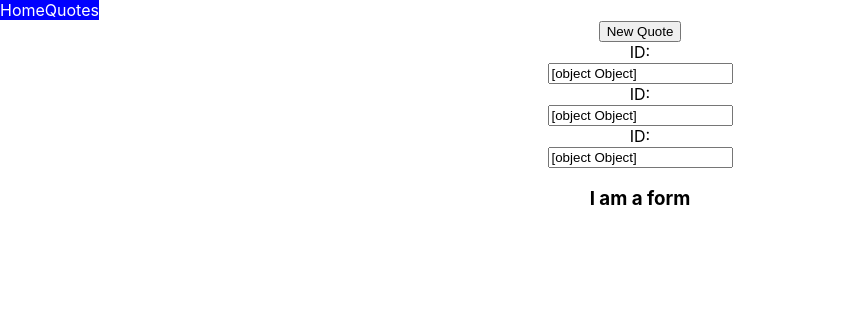
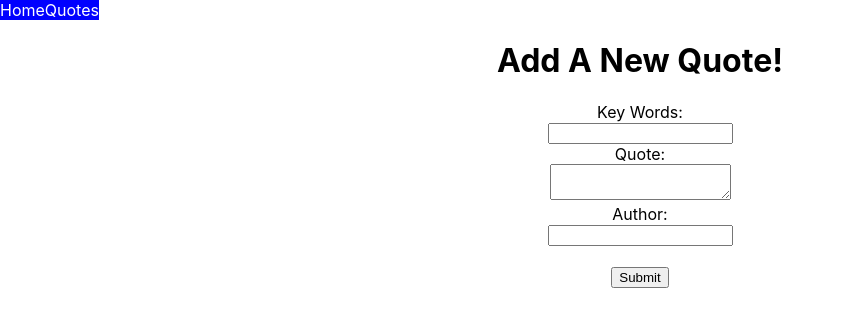
Before and after one commit to biancancanal/motivational-quotes-app, a React (Create React App) app: page /quotes/new in a window 1280 px wide. Shown: the top 326 px of the page, without its empty margins (0-844 px from the left). Built offline with nearby package versions, Linux system fonts and the light colour scheme.

Commit message:
Setup handleChange

```diff
--- a/db.json
+++ b/db.json
@@ -1,9 +1,16 @@
 {
-    "quotes" : [
-        {
-            "id": 1,
-            "quote": "you can do this!",
-            "author": "Nancy"
-        }
-    ]
+  "quotes": [
+    {
+      "keyword": "Education ",
+      "quote": "Education is the passport to the future, for tomorrow belongs to those who prepare for it today.",
+      "author": "Malcolm X",
+      "id": 1
+    },
+    {
+      "keyword": "Change",
+      "quote": "Be the change you wish to see in the world. ",
+      "author": "Mahatma Ghandi",
+      "id": 2
+    }
+  ]
 }
--- a/src/components/Home.js
+++ b/src/components/Home.js
@@ -5,6 +5,10 @@ const Home = () => {
             <div>
                 <h1>Motivational Quotes!</h1>
                 <hr/>
+                <p>Welcome to the Motivational Quotes App!
+                    Here you can create and store your favorite phrases written by the most inspiring people you know!
+                    To get started, click on the <em>Quotes</em> tab.
+                </p>
             </div>
         )
     }
--- a/src/containers/NewQuote.js
+++ b/src/containers/NewQuote.js
@@ -3,32 +3,36 @@ import NewButton from '../components/NewButton'
 
 export default class NewQuote extends Component {
     state = {
-        id: "",
+        keyword: "",
         quote: "",
         author: ""
     }
 
     handleChange = (e) => {
-
+        this.setState({
+            [e.target.name]: e.target.value
+        })
     }
 
     handleSubmit = (e) => {
         e.preventDefault()
+
     }
 
     render() {
         return (
             <div>
-                <NewButton/>
                 <form onSubmit={this.handleSubmit}>
-                    <label>ID:</label><br/>
-                    <input name="id" value={this.state} onChange={this.handleChange} type="text"/><br/>
-                    <label>ID:</label><br/>
-                    <input name="quote" value={this.state} onChange={this.handleChange} type="text"/><br/>
-                    <label>ID:</label><br/>
-                    <input name="author" value={this.state} onChange={this.handleChange} type="text"/><br/>
+                    <h1>Add A New Quote!</h1>
+                    <label>Key Words:</label><br/>
+                    <input name="keyword" value={this.state.keyword} onChange={this.handleChange} type="text"/><br/>
+                    <label>Quote:</label><br/>
+                    <textarea name="quote" value={this.state.quote} onChange={this.handleChange} /><br/>
+                    <label>Author:</label><br/>
+                    <input name="author" value={this.state.author} onChange={this.handleChange} type="text"/><br/>
+                    <br></br>
+                    <input type="submit"/>
                 </form>
-                <h3> I am a form </h3>
             </div>
         )
     }
```
